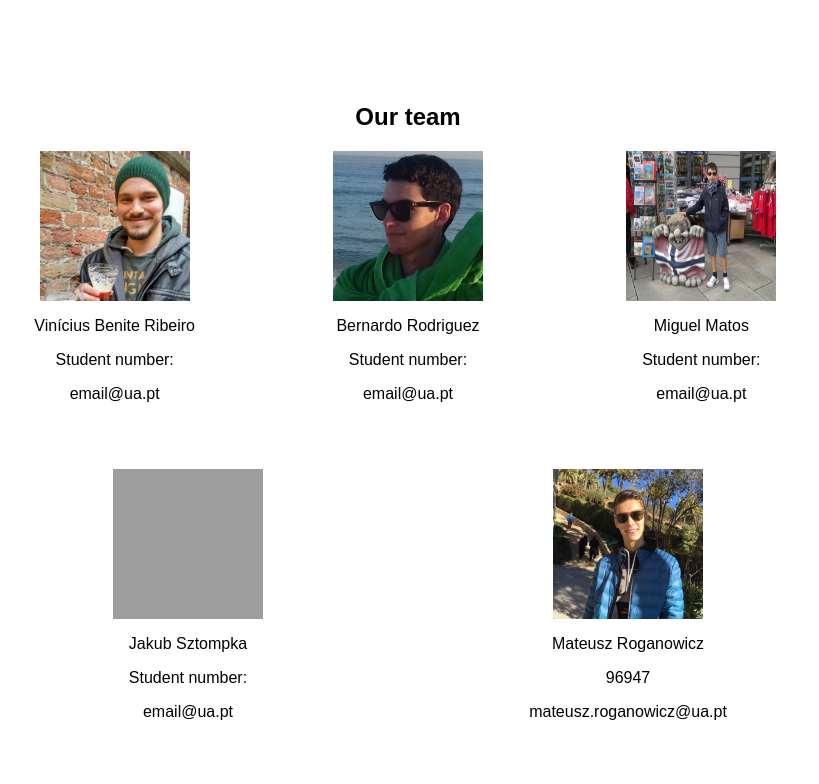
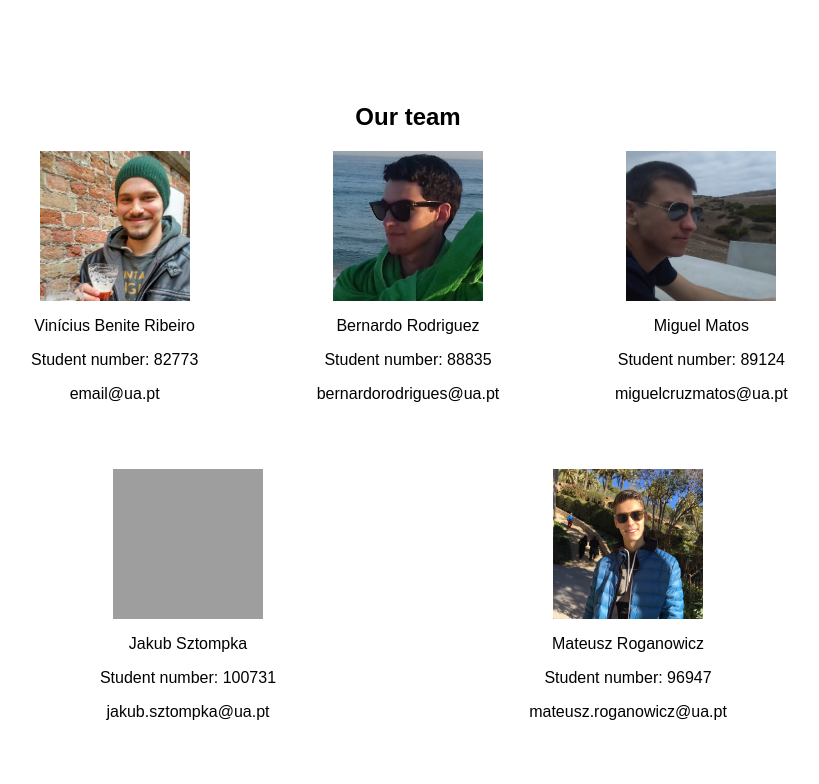
Before and after one commit to mateuszroganowicz/makerlab_webpage, a plain HTML site: page makerlabpage.html in a window 1280 px wide. Shown: the part 4747-5531 px from the top of the page, without its empty margins (232-1051 px from the left). Drawn offline with nearby package versions, Linux system fonts and the light colour scheme; grey boxes are pictures that could not be loaded.

Commit message:
changed pictures and details

```diff
--- a/makerlabpage.html
+++ b/makerlabpage.html
@@ -118,7 +118,7 @@
                 <p>Edit equipment</p>
             </div>
 
-            <a class="prev" onclick="plusSlidesTechnicin(-1)">&#10094;</a>
+            <a class="prev" onclick="plusSlidesTechnician(-1)">&#10094;</a>
             <a class="next" onclick="plusSlidesTechnician(1)">&#10095;</a>
 
             <div class="slidesStudent" style="display: block;">
@@ -189,20 +189,20 @@
             <div>
                 <img src="pictures/vinicius.jpg" width="150px" height="150px" alt="vinicius"/>
                 <p>Vinícius Benite Ribeiro</p>
-                <p>Student number: </p>
+                <p>Student number: 82773</p>
                 <p>email@ua.pt</p>
             </div>
             <div>
                 <img src="pictures/bernardo.jpg" width="150px" height="150px" alt="bernardo"/>
                 <p>Bernardo Rodriguez</p>
-                <p>Student number: </p>
-                <p>email@ua.pt</p>
+                <p>Student number: 88835</p>
+                <p>bernardorodrigues@ua.pt</p>
             </div>
             <div>
-                <img src="pictures/miguel.jpg" width="150px" height="150px" alt="miguel"/>
+                <img src="pictures/miguel.png" width="150px" height="150px" alt="miguel"/>
                 <p>Miguel Matos</p>
-                <p>Student number: </p>
-                <p>email@ua.pt</p>
+                <p>Student number: 89124</p>
+                <p>miguelcruzmatos@ua.pt</p>
             </div>
 
         </div>
@@ -210,13 +210,13 @@
             <div>
                 <img src="pictures/jakub.jpg" width="150px" height="150px" alt="jakub"/>
                 <p>Jakub Sztompka</p>
-                <p>Student number: </p>
-                <p>email@ua.pt</p>
+                <p>Student number: 100731</p>
+                <p>jakub.sztompka@ua.pt</p>
             </div>
             <div>
                 <img src="pictures/mateusz.jpg" width="150px" height="150px" alt="mateusz"/>
                 <p>Mateusz Roganowicz</p>
-                <p>96947</p>
+                <p>Student number: 96947</p>
                 <p>mateusz.roganowicz@ua.pt</p>
             </div>
 
@@ -226,7 +226,7 @@
         <div class="supervisor">
             <img src="pictures/diogogomes.png" width="150px" height="150px" alt="supervisor"/>
             <p>Diogo Gomes</p>
-            <p>email@ua.pt</p>
+            <p>dgomes@ua.pt</p>
         </div>
     </section>
 </body>
```
Also changed, not shown: pictures/miguel.jpg (deleted), pictures/miguel.png (added), 3 other files.
